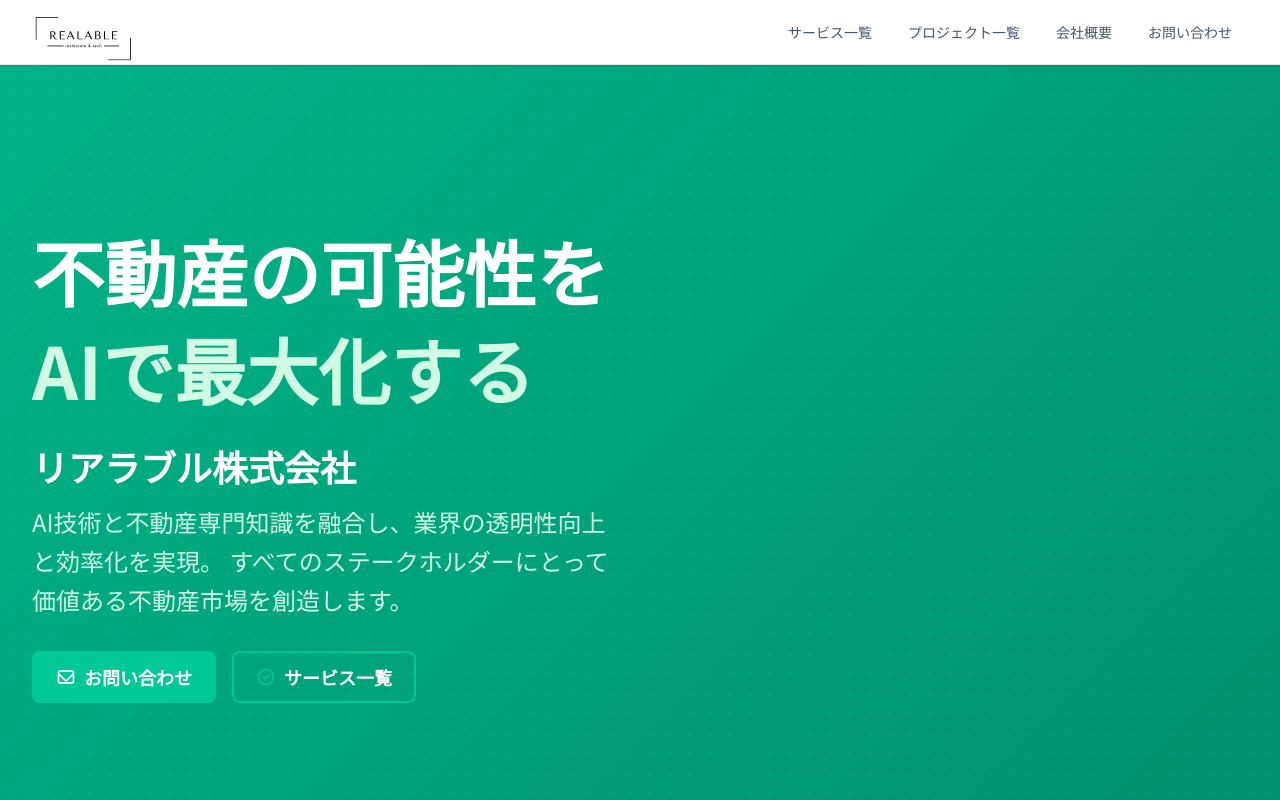
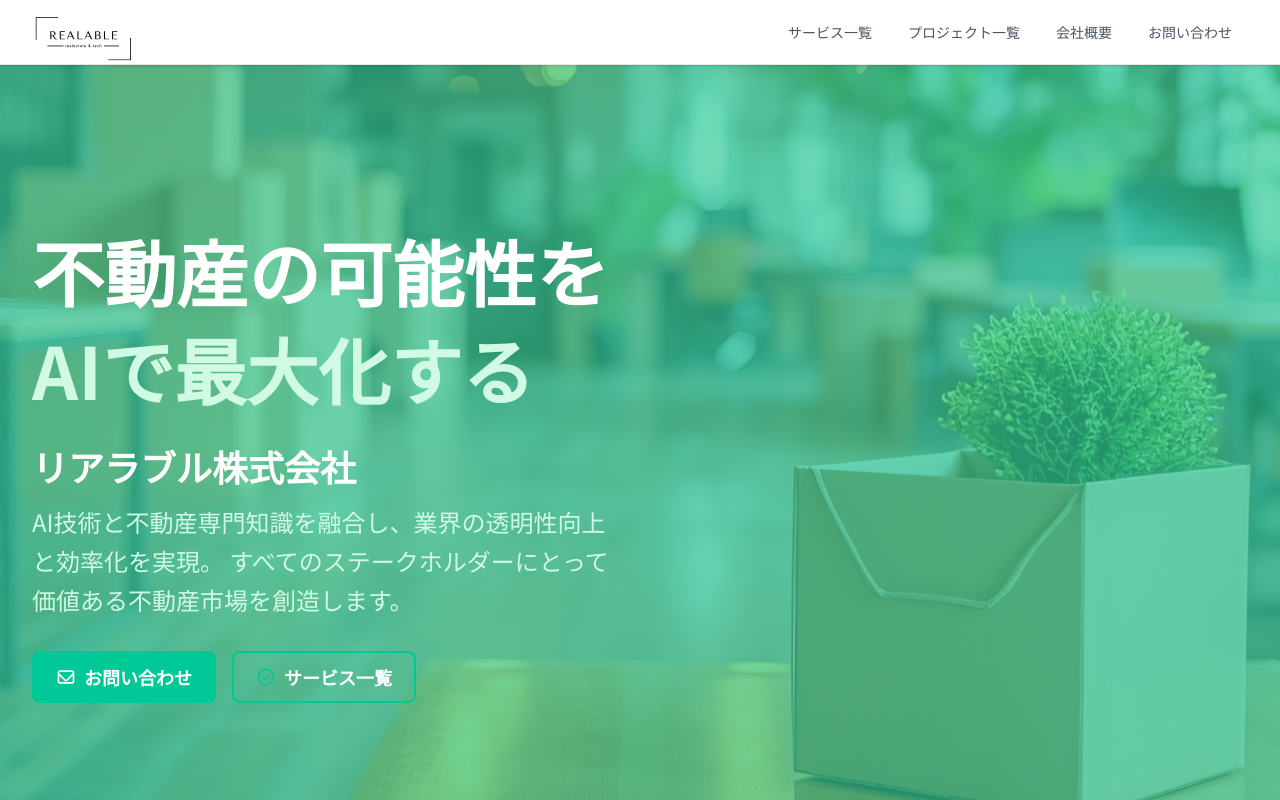
Before and after one commit to realable-Inc/realable-hp, a Next.js app: page / in a window 1280 px wide. Shown: the top 800 px of the page. Built offline with nearby package versions, Linux system fonts and the light colour scheme.

Commit message:
herosection背景変更

```diff
--- a/src/components/HeroSection.tsx
+++ b/src/components/HeroSection.tsx
@@ -4,13 +4,24 @@ import Link from 'next/link';
 
 export default function HeroSection() {
   return (
-    <section id="home" className="relative hero-gradient text-white overflow-x-hidden min-h-screen">
-      <div className="absolute inset-0 bg-black/10"></div>
+    <section id="home" className="relative text-white overflow-x-hidden min-h-screen">
+      {/* Emerald Background */}
+      <div
+        className="absolute inset-0 bg-emerald-500"
+        style={{ opacity: 0.8, zIndex: -1 }}
+      ></div>
 
-      {/* Background Pattern */}
-      <div className="absolute inset-0 opacity-10">
-        <div className="dot-pattern w-full h-full"></div>
-      </div>
+      {/* Background Image */}
+      <div
+        className="absolute inset-0"
+        style={{
+          backgroundImage: "url(/images/services/header-bg.jpg)",
+          backgroundSize: "cover",
+          backgroundPosition: "center",
+          opacity: 0.3,
+          zIndex: -1,
+        }}
+      ></div>
 
       {/* Section Image - Only in Hero, hidden on tablet and below */}
       <div className="hidden lg:block absolute -right-[420px] lg:-right-96 xl:-right-80 2xl:-right-64 top-1/2 -translate-y-1/2 z-0">
```
